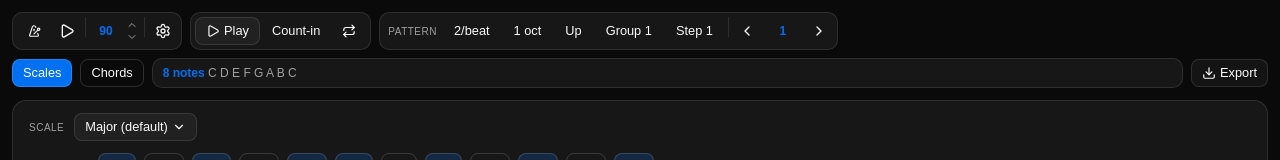
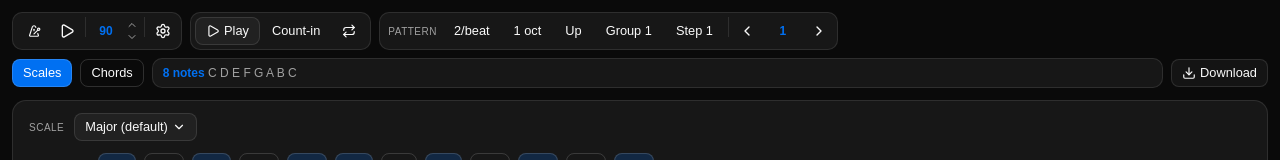
Before and after one commit to vedsarkar/fretboard-visualizer, a React (Vite) app: page / in a window 1280 px wide. Shown: the top 160 px of the page. Built offline with nearby package versions, Linux system fonts and the light colour scheme.

Commit message:
Change Export button text to Download
- Changed button text from 'Export' to 'Download'
- More accurately reflects the action (exporting diagram as PNG file)

Co-authored-by: Cursor <cursoragent@cursor.com>

```diff
--- a/src/App.jsx
+++ b/src/App.jsx
@@ -202,7 +202,7 @@ export default function App() {
                 <Hint label="Download the diagram as a PNG">
                   <Button variant="outline" size="sm" data-testid="export-btn" onClick={onExport}>
                     <Download />
-                    Export
+                    Download
                   </Button>
                 </Hint>
               </div>
```
